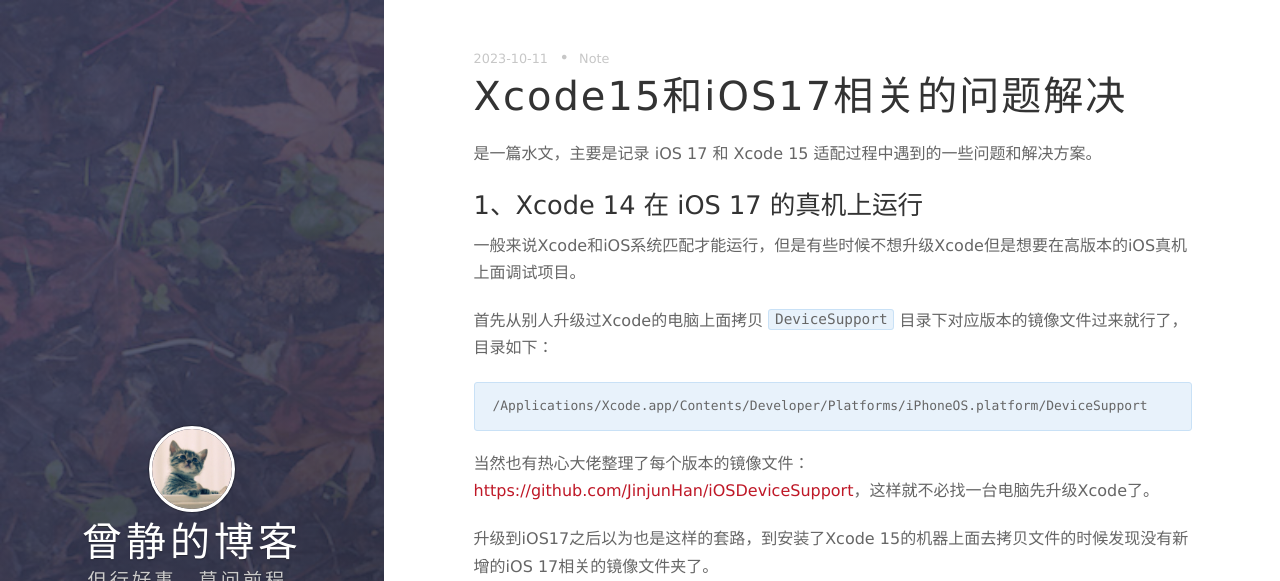
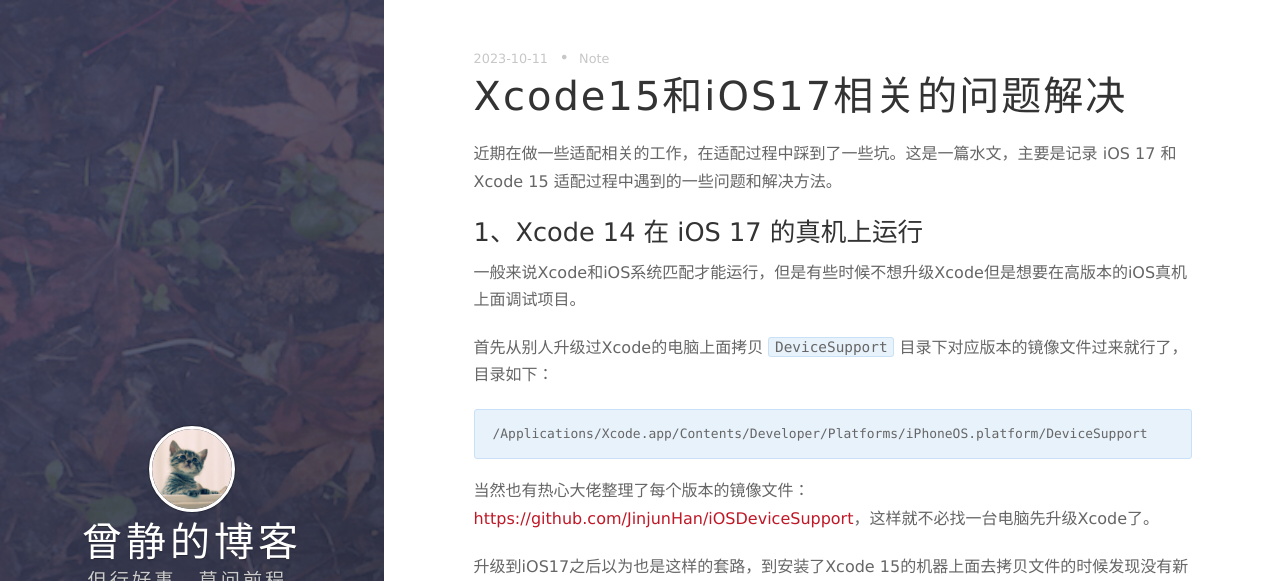
Before and after one commit to hhtczengjing/blog, a Jekyll site: the page built from _posts/2023-10-11-xcode15-ios17-tips.md, in a window 1280 px wide and 1400 px high, cut to the strip 0-581 px from the top of the window. Built offline with Jekyll 4.4.1, drawn with Linux system fonts in a browser that asks for light colours; nearby versions of some CDN libraries.

Commit message:
update post “Xcode15和iOS17相关的问题解决”

```diff
--- a/_posts/2023-10-11-xcode15-ios17-tips.md
+++ b/_posts/2023-10-11-xcode15-ios17-tips.md
@@ -6,7 +6,7 @@
 tags: Note
 ---
 
-是一篇水文，主要是记录 iOS 17 和 Xcode 15 适配过程中遇到的一些问题和解决方案。
+近期在做一些适配相关的工作，在适配过程中踩到了一些坑。这是一篇水文，主要是记录 iOS 17 和 Xcode 15 适配过程中遇到的一些问题和解决方法。
 
 ### 1、Xcode 14 在 iOS 17 的真机上运行
 
--- a/_sass/global.scss
+++ b/_sass/global.scss
@@ -231,6 +231,7 @@
   margin: 0;
   font-size: .9em;
   color: $gray-dark;
+  word-break: break-all;
 }
 
 .intro {
```
